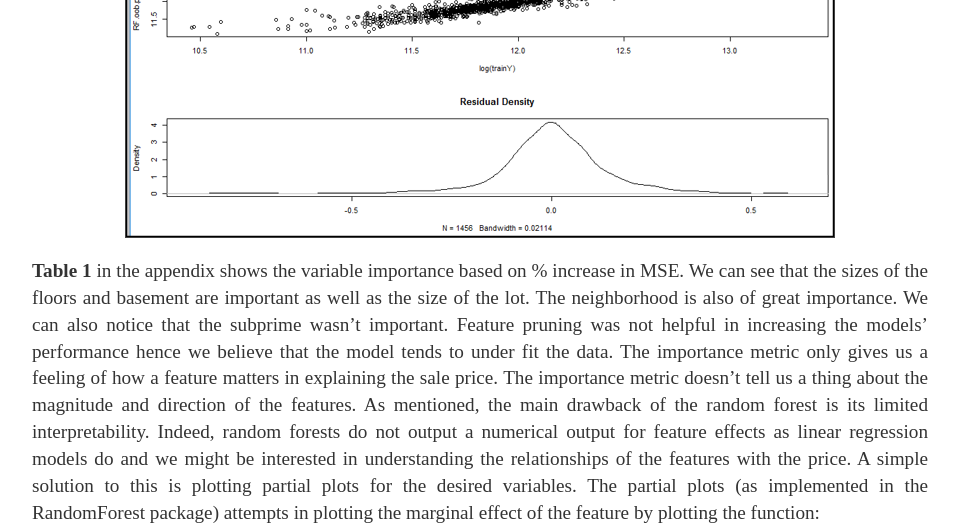
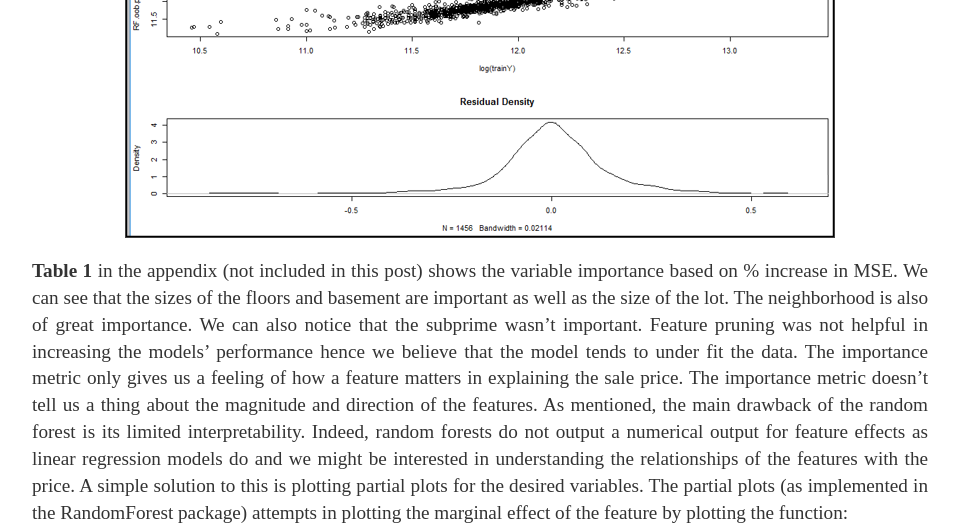
Before and after one commit to nirryde/nirryde.github.io, a Jekyll site: the page built from _posts/2020-09-25-How-I-got-accepted-to-an-elite-technology-unit-(and-why-I-didn't-go).md, in a window 1280 px wide and 1400 px high, scrolled down 6070 px. Shown: the top 526 px of the window, without its empty margins (160-1119 px from the left). Built offline with Jekyll 4.4.1, drawn with Linux system fonts in a browser that asks for light colours; some of the changed text lies outside the part shown; grey boxes are pictures that could not be loaded.

Commit message:
Update 2020-09-25-How-I-got-accepted-to-an-elite-technology-unit-(and-why-I-didn't-go).md

```diff
--- a/_posts/2020-09-25-How-I-got-accepted-to-an-elite-technology-unit-(and-why-I-didn't-go).md
+++ b/_posts/2020-09-25-How-I-got-accepted-to-an-elite-technology-unit-(and-why-I-didn't-go).md
@@ -88,7 +88,7 @@
 <img src="https://raw.githubusercontent.com/nirryde/nirryde.github.io/master/Images/AmesKaggle/5.png" />
 </p>
 
-**Table 1** in the appendix shows the variable importance based on % increase in MSE. We can see that the sizes of the floors and basement are important as well as the size of the lot. The neighborhood is also of great importance. We can also notice that the subprime wasn’t important. Feature pruning was not helpful in increasing the models’ performance hence we believe that the model tends to under fit the data. The importance metric only gives us a feeling of how a feature matters in explaining the sale price. The importance metric doesn’t tell us a thing about the magnitude and direction of the features. As mentioned, the main drawback of the random forest is its limited interpretability. Indeed, random forests do not output a numerical output for feature effects as linear regression models do and we might be interested in understanding the relationships of the features with the price. A simple solution to this is plotting partial plots for the desired variables. The partial plots (as implemented in the RandomForest package) attempts in plotting the marginal effect of the feature by plotting the function:
+**Table 1** in the appendix (not included in this post) shows the variable importance based on % increase in MSE. We can see that the sizes of the floors and basement are important as well as the size of the lot. The neighborhood is also of great importance. We can also notice that the subprime wasn’t important. Feature pruning was not helpful in increasing the models’ performance hence we believe that the model tends to under fit the data. The importance metric only gives us a feeling of how a feature matters in explaining the sale price. The importance metric doesn’t tell us a thing about the magnitude and direction of the features. As mentioned, the main drawback of the random forest is its limited interpretability. Indeed, random forests do not output a numerical output for feature effects as linear regression models do and we might be interested in understanding the relationships of the features with the price. A simple solution to this is plotting partial plots for the desired variables. The partial plots (as implemented in the RandomForest package) attempts in plotting the marginal effect of the feature by plotting the function:
 
 ![](https://latex.codecogs.com/gif.download?%5Cwidehat%7Bf%7D%28x%29%3D%5Cfrac%7B1%7D%7Bn%7D%5Csum_%7Bi%3D1%7D%5E%7Bn%7Df%28x%2C%5Ctextbf%7Bx%7D_i%29)
 
@@ -96,17 +96,13 @@
 
 **INSERT EQUATION**
 
-Where L_[ijk] is the local increment (change in predicted value of observation i at tree j in node k) of feature and H_[ijl] is the set of local increments where feature the parent node was split by feature l. Next, we try to find some possible interactions by using the feature contribution method. The first idea that came up to mind was an interaction with the year the house was built. “YearBuilt” was not found to interact with any of 12 of the most important variables (see graph 1 in the appendix). After several attempts with other variables a couple of possible interactions were found with the size of the garage:
+Where <img class="textEq" src="https://latex.codecogs.com/gif.download?%5Clarge%20L_%7Bijk%7D"/> is the local increment (change in predicted value of observation i at tree j in node k) of feature and <img class="textEq" src="https://latex.codecogs.com/gif.download?%5Clarge%20H_%7Bijl%7D"/> is the set of local increments where feature the parent node was split by feature l. Next, we try to find some possible interactions by using the feature contribution method. The first idea that came up to mind was an interaction with the year the house was built. “YearBuilt” was not found to interact with any of 12 of the most important variables (see graph 1 in the appendix). After several attempts with other variables a couple of possible interactions were found with the size of the garage:
 
-<p align="center">
-<img src="https://raw.githubusercontent.com/nirryde/nirryde.github.io/master/Images/AmesKaggle/6.png" />
-</p>
+<img class="textEq" src="https://raw.githubusercontent.com/nirryde/nirryde.github.io/master/Images/AmesKaggle/6.png" />
 
 The vertical color changes in the second row of plots indicate the corresponding variables may have an interaction with the size of the garage. A possible reason for the interaction with the size of the first floor is that buyers who consider the size of the first floor are also considered by the size of the garage (see plot below). When adding the interactions to the model, the MSE merely improved yet the new interaction variables were found to be at the top 15 important variables. This demonstrates that the interactions may not be that strong.
 
-<p align="center">
-<img src="https://raw.githubusercontent.com/nirryde/nirryde.github.io/master/Images/AmesKaggle/7.png" />
-</p>
+<img src="https://latex.codecogs.com/gif.download?%5Clarge%20F_%7Bil%7D%3D%20%5Cfrac%7B%5Csum_%7Bj%5Cin%20J_i%7D%5Csum_%7Bk%5Cin%20H_%7Bijl%7D%7DL_%7Bijk%7D%7D%7B%7CJ_i%7C%7D"/>
 
 The feature contributions plots that were given above depict the power of the random forest in finding non linear relationships for the data.
 
```
